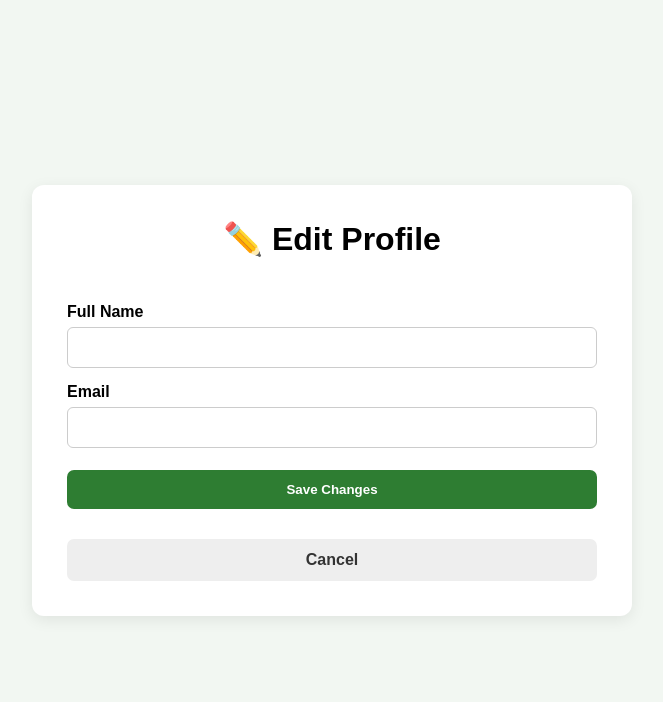
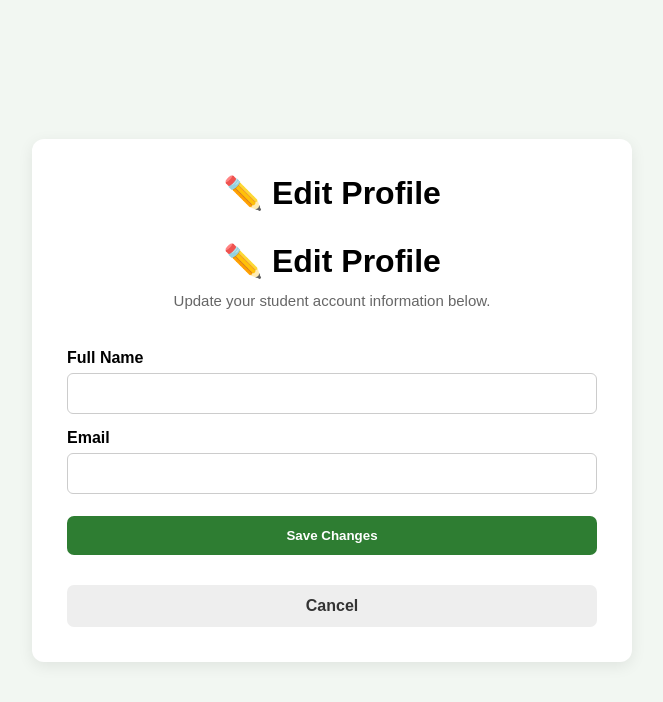
Before and after one commit to yashika-sv/Eco-Campus-Tracker, a Flask app: template templates/edit_profile.html in a window 1280 px wide. Shown: the top 702 px of the page, without its empty margins (308-971 px from the left). Run offline with Flask 3, Linux system fonts and the light colour scheme; the template is opened without the code that fills it, so the values that code supplies are empty.

Commit message:
Improve edit profile information

```diff
--- a/templates/edit_profile.html
+++ b/templates/edit_profile.html
@@ -17,6 +17,11 @@
         <div class="profile-box">
 
             <h1>✏️ Edit Profile</h1>
+            <h1>✏️ Edit Profile</h1>
+
+<p class="profile-subtitle">
+    Update your student account information below.
+</p>
 
             {% with messages = get_flashed_messages() %}
                 {% if messages %}
```
